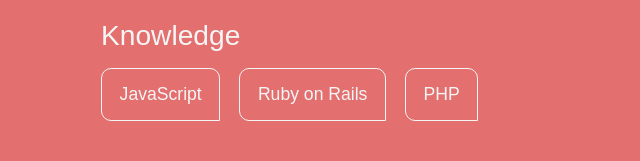
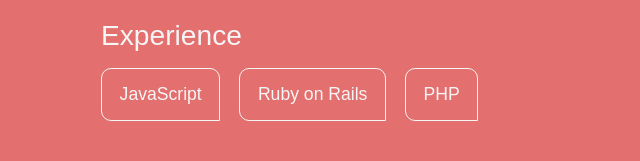
Before and after one commit to msgunnarsson/portfolio, a plain HTML site: page index.html in a window 1280 px wide. Shown: the part 350-511 px from the top of the page, 39-679 px from the left. Drawn offline with Linux system fonts and the light colour scheme.

Commit message:
Change Knowledge to Experience

```diff
--- a/index.html
+++ b/index.html
@@ -27,7 +27,7 @@
 			<li>Creative Suite</li>
 			<li>Shopify</li>
 		</ul>
-		<h2>Knowledge</h2>
+		<h2>Experience</h2>
 		<ul class="list">
 			<li>JavaScript</li>
 			<li>Ruby on Rails</li>
```
